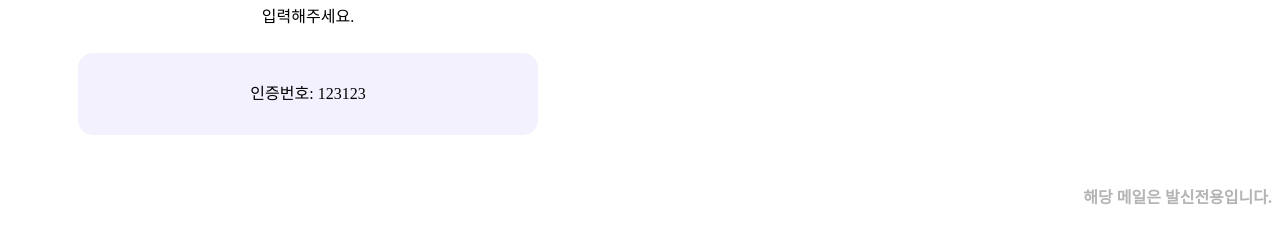
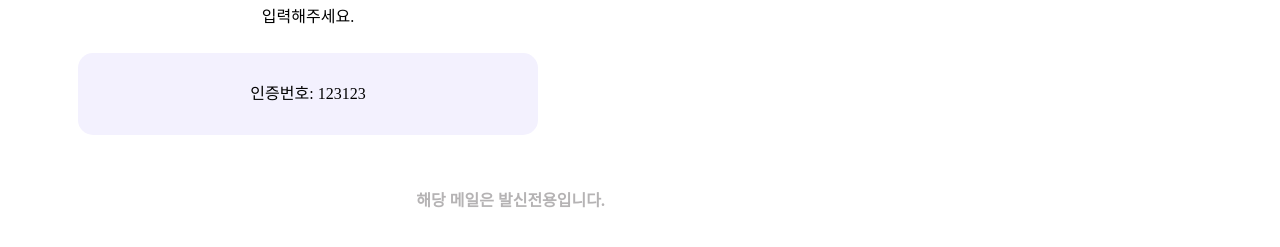
Before and after one commit to University-Link/staticWebView, a plain HTML site: page html/emailForm.html in a window 1280 px wide. Shown: the part 249-496 px from the top of the page. Drawn offline with Linux system fonts and the light colour scheme.

Commit message:
fix: 이메일폼 수정

```diff
--- a/html/emailForm.html
+++ b/html/emailForm.html
@@ -14,7 +14,6 @@
             >
             <tr>
                 <td>
-
                 <table
                     style="
                         padding-top:31px;
@@ -25,7 +24,8 @@
                         text-align: center;
                         line-height: 24px;
                         word-wrap: break-word;
-                word-break: keep-all;"
+                        word-break: keep-all;
+                        "
                     border="0"
                     cellpadding="0"
                     cellspacing="0"
@@ -67,16 +67,21 @@
                         </td>
                     </tr>
                 </table>
+                </td>
+            </tr>
             <tr>
-            <td style="
+              <td>
+                <table style="text-align: right;
                 font-weight: 700;
-                color: #B5B3B4;
-                text-align: right;
-                ">
+                color: #B5B3B4;"
+                width="600">
+                  <tr>
+                    <td>
                       <br/>
                       해당 메일은 발신전용입니다.
                     </td>
                   </tr>
+              </table>
               </td>
             </tr>
             </table>
```
Lines whose indentation alone changed are shown as unchanged.
